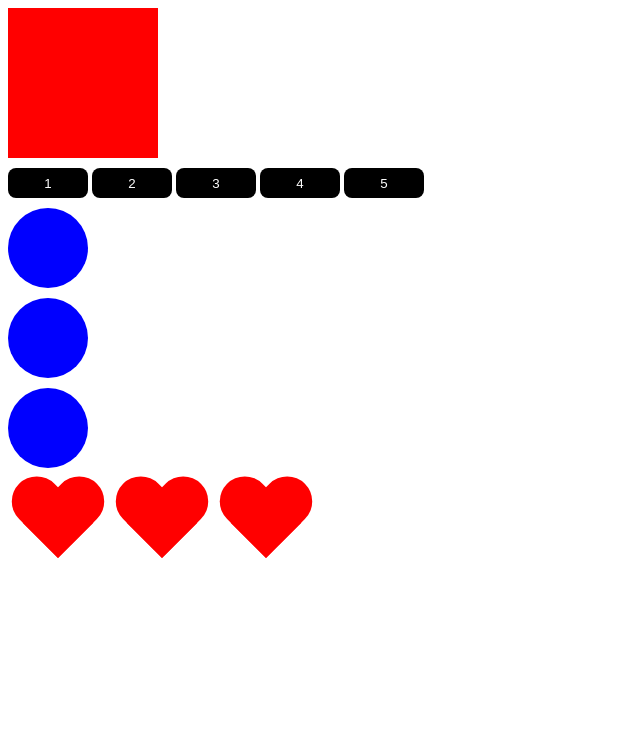
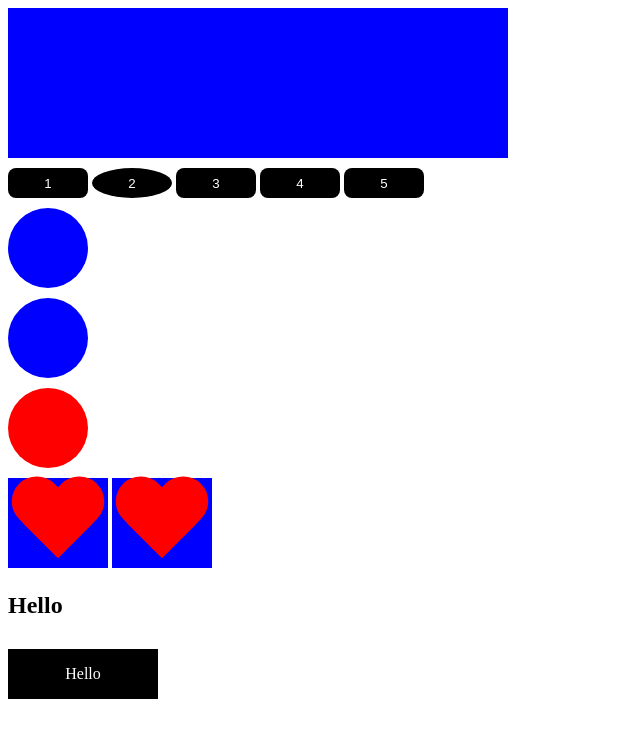
Before and after one commit to PopshaNazar/js_learn, a plain HTML site: page elements/index.html in a window 1280 px wide. Shown: the whole page, without its empty margins (0-640 px from the left). Drawn offline with Linux system fonts and the light colour scheme.

Commit message:
actions with elements

```diff
--- a/elements/index.html
+++ b/elements/index.html
@@ -1,11 +1,13 @@
 <!DOCTYPE html>
-<html lang="ru">
+<html lang="en">
+
 <head>
 	<meta charset="utf-8">
 	<meta http-equiv="X-UA-Compatible" content="IE=edge">
 	<title>JavaScript</title>
 	<link rel="stylesheet" href="css/style.css">
 </head>
+
 <body>
 	<div class="box" id="box"></div>
 	<button>1</button>
@@ -27,4 +29,5 @@
 
 	<script src="js/script.js"></script>
 </body>
+
 </html>
--- a/elements/js/script.js
+++ b/elements/js/script.js
@@ -1,22 +1,43 @@
 'use strict';
 
-const box = document.getElementById('box');
+const box = document.getElementById('box'),
+    btns = document.getElementsByTagName('button'),
+    circles = document.getElementsByClassName('circle'),
+    wrapper = document.querySelector('.wrapper'),
+    hearts = wrapper.querySelectorAll('.heart'),
+    oneHeart = wrapper.querySelector('.heart');
+// console.dir(box);
+// box.style.backgroundColor = 'blue';
+// box.style.width = '500px';
 
-console.log(box);
+box.style.cssText = `background-color: blue; width: 500px`;
+btns[1].style.borderRadius = "100%";
+circles[0].style.backgroundColor = 'red';
 
-const btns = document.getElementsByTagName('button')[1];
-
-console.log(btns);
-
-const circles = document.getElementsByClassName('circle');
-console.log(circles);
-
-const hearts = document.querySelectorAll('.heart');
-console.log(hearts);
+// for (let i = 0; i < hearts.length; i++) {
+//     hearts[i].style.backgroundColor = 'blue';
+// }
 
 hearts.forEach(item => {
-    console.log(item);
+    item.style.backgroundColor = 'blue';
 });
 
-const oneHeart = document.querySelector('.heart');
-console.log(oneHeart);
+const div = document.createElement('div');
+// const text = document.createTextNode('hi');
+
+div.classList.add('black');
+// document.body.append(div);
+wrapper.append(div);
+
+// wrapper.prepend(div);
+// hearts[0].after(div);
+
+// circles[0].remove();
+
+hearts[0].replaceWith(circles[0]);
+// circles[0].replaceWith(hearts[0]);
+
+// div.innerHTML = "<h1>Hello World</h1>";
+div.textContent = "Hello";
+
+div.insertAdjacentHTML("beforebegin", '<h2>Hello</h2>')
```
Lines whose indentation alone changed are shown as unchanged.
